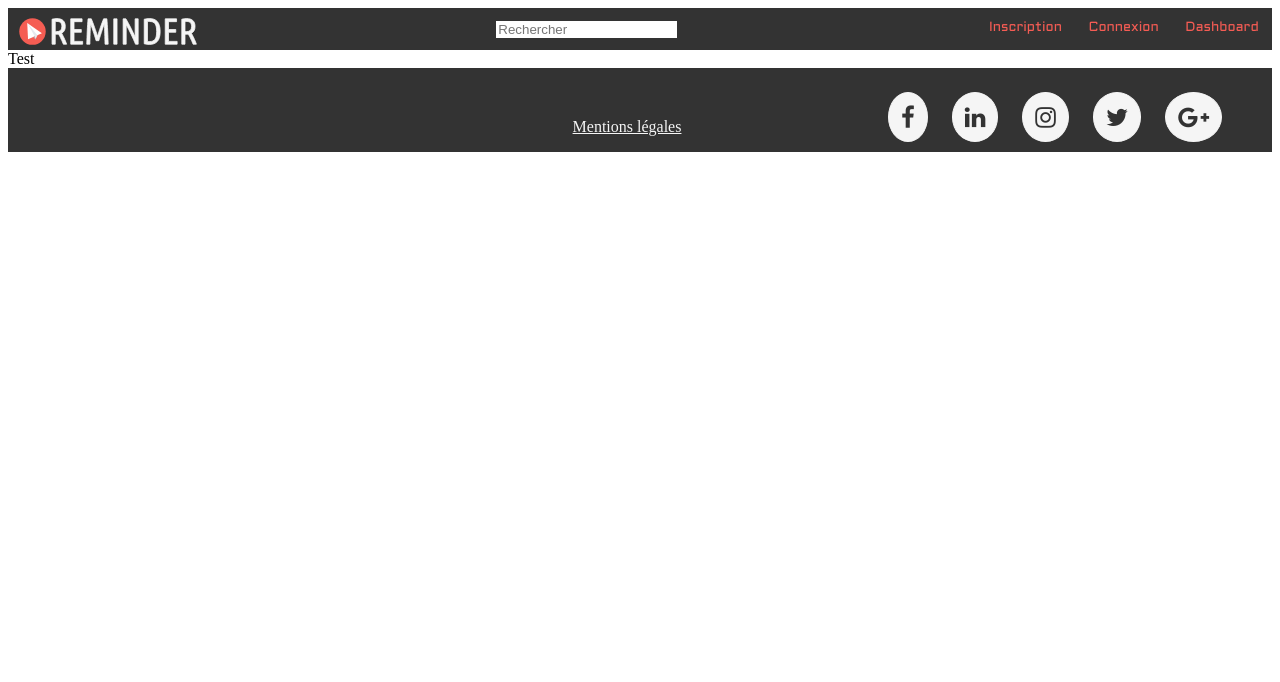
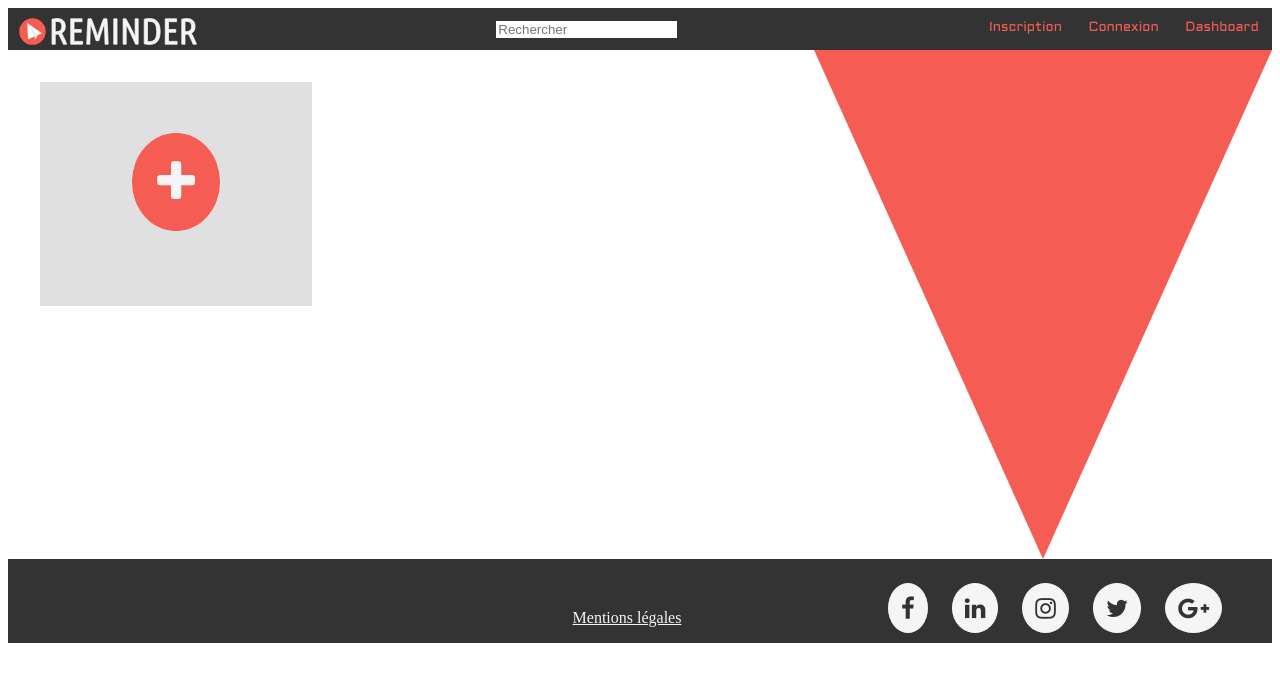
Before and after one commit to BylaneA/reminder, a React (Create React App) app in the folder front/: page /dashboard in a window 1280 px wide. Shown: the top 682 px of the page. Built offline with nearby package versions, Linux system fonts and the light colour scheme.

Commit message:
Modification du dashboard

```diff
--- a/front/src/assets/css/style.css
+++ b/front/src/assets/css/style.css
@@ -76,7 +76,7 @@ header a {
   border-color: transparent transparent #333 transparent; }
 
 /*------------ Main (Inscription)-------------- */
-.container-register {
+.container-register, .container-connexion {
   width: 100%;
   display: flex;
   font-family: "Aldrich", sans-serif; }
@@ -128,13 +128,30 @@ header a {
   margin: 0.7em 0em 0em 14em; }
 
 .link-forgot a {
-  color: #BDBDBD; }
+  color: #E0E0E0; }
 
-/*------------ Main Connexion)-------------- */
-.container-connexion {
+/*------------ Main Dashboard-------------- */
+.mainDashboard {
   width: 100%;
   display: flex;
-  font-family: "Aldrich", sans-serif; }
+  justify-content: space-between; }
+
+.post-it {
+  width: 17em;
+  height: 14em;
+  background-color: #E0E0E0;
+  margin-top: 2em;
+  margin-left: 2em;
+  line-height: 14em;
+  text-align: center; }
+
+.post-it i {
+  color: #F5F5F5;
+  font-size: 48px;
+  background: #F55C54;
+  border-radius: 50%;
+  border: 1px solid #F55C54;
+  padding: 0.5em; }
 
 /*------------ Footer-------------- */
 footer {
@@ -159,6 +176,11 @@ footer i {
   border: 1px solid #F5F5F5;
   padding: 0.5em; }
 
+footer i:hover {
+  color: #F5F5F5;
+  cursor: pointer;
+  background-color: #F55C54; }
+
 footer li {
   margin-right: 1em; }
 
--- a/front/src/assets/scss/style.scss
+++ b/front/src/assets/scss/style.scss
@@ -2,7 +2,7 @@
 $blackColor: #333;
 $redColor: #F55C54;
 $whiteColor: #F5F5F5;
-$greyColor: #BDBDBD;
+$greyColor: #E0E0E0;
 
 /*------------ Fonts-------------- */
 @font-face {
@@ -95,7 +95,7 @@ header a {
 }
 
 /*------------ Main (Inscription)-------------- */
-.container-register {
+.container-register, .container-connexion {
 	width: 100%;
 	display: flex;
 	font-family: $principalFont;
@@ -156,11 +156,31 @@ header a {
 .link-forgot a {
   color: $greyColor;
 }
-/*------------ Main Connexion)-------------- */
-.container-connexion {
+
+/*------------ Main Dashboard-------------- */
+.mainDashboard {
 	width: 100%;
 	display: flex;
-	font-family: $principalFont;
+	justify-content: space-between;
+}
+
+.post-it {
+	width: 17em;
+	height: 14em;
+	background-color: $greyColor;
+	margin-top: 2em;
+	margin-left: 2em;
+	line-height: 14em;
+	text-align: center;
+}
+
+.post-it i {
+	color: $whiteColor;
+	font-size: 48px;
+	background: $redColor;
+	border-radius: 50%;
+	border: 1px solid $redColor;
+	padding: 0.5em;
 }
 
 /*------------ Footer-------------- */
@@ -190,6 +210,12 @@ footer i {
 	padding: 0.5em;
 }
 
+footer i:hover {
+	color: $whiteColor;
+	cursor: pointer;
+	background-color: $redColor;
+}
+
 footer li {
 	margin-right: 1em;
 }
--- a/front/src/components/footerComponent/footer.js
+++ b/front/src/components/footerComponent/footer.js
@@ -10,11 +10,11 @@ class Footer extends Component {
 
         <div>
       		<ul className="socialNetwork">
-      			<li><i className="fa fa-facebook"></i></li>
-      			<li><i className="fa fa-linkedin"></i></li>
-      			<li><i className="fa fa-instagram"></i></li>
-      			<li><i className="fa fa-twitter"></i></li>
-      			<li><i className="fa fa-google-plus"></i></li>
+      			<li><a href="https://www.facebook.com/"><i className="fa fa-facebook"></i></a></li>
+      			<li><a href="https://www.linkedin.com/"><i className="fa fa-linkedin"></i></a></li>
+      			<li><a href="https://www.instagram.com/"><i className="fa fa-instagram"></i></a></li>
+      			<li><a href="https://www.twitter.com/"><i className="fa fa-twitter"></i></a></li>
+      			<li><a href="https://www.plus.google.com/"><i className="fa fa-google-plus"></i></a></li>
       		</ul>
           <p><a href="#">Mentions légales</a></p>
         </div>
--- a/front/src/components/pages/dashboard.js
+++ b/front/src/components/pages/dashboard.js
@@ -9,8 +9,14 @@ class Dashboard extends Component {
     return (
 
       <div className="mainDashboard">
+      	<div className="post-it">
+      		<i className="fa fa-plus"></i>
+      	</div>
 
-      Test
+		<div className="triangles">
+			<div className="redTriangle">
+			</div>
+        </div>
 
       </div>
 
--- a/front/src/components/pages/inscription.js
+++ b/front/src/components/pages/inscription.js
@@ -5,8 +5,9 @@ class Inscription extends Component {
     return (
       <div className="container-register">
       	<div className="triangles">
-	      <div className="redTriangle"></div>
-	     </div>
+          <div className="redTriangle">
+          </div>
+        </div>
       	<div className="concept">
       		<h1>Inscription</h1>
           <div className="form-register">
```
